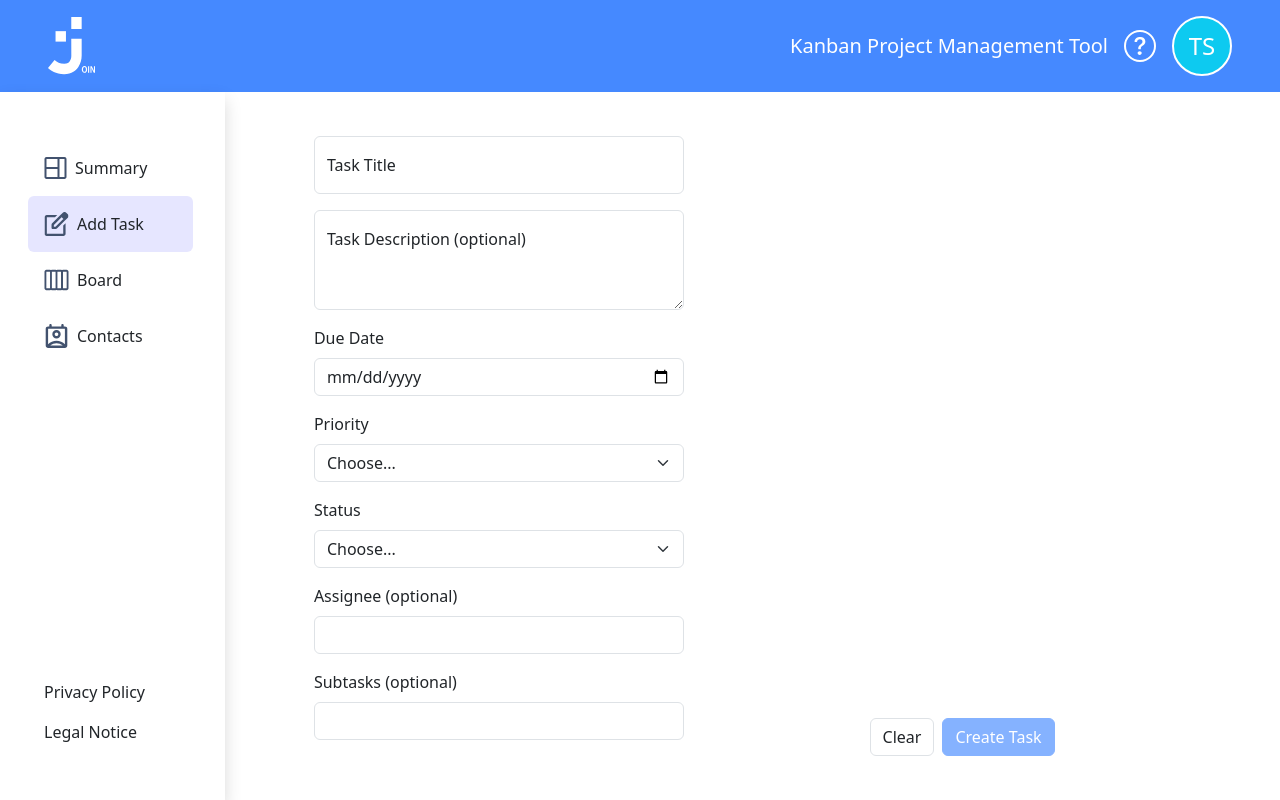
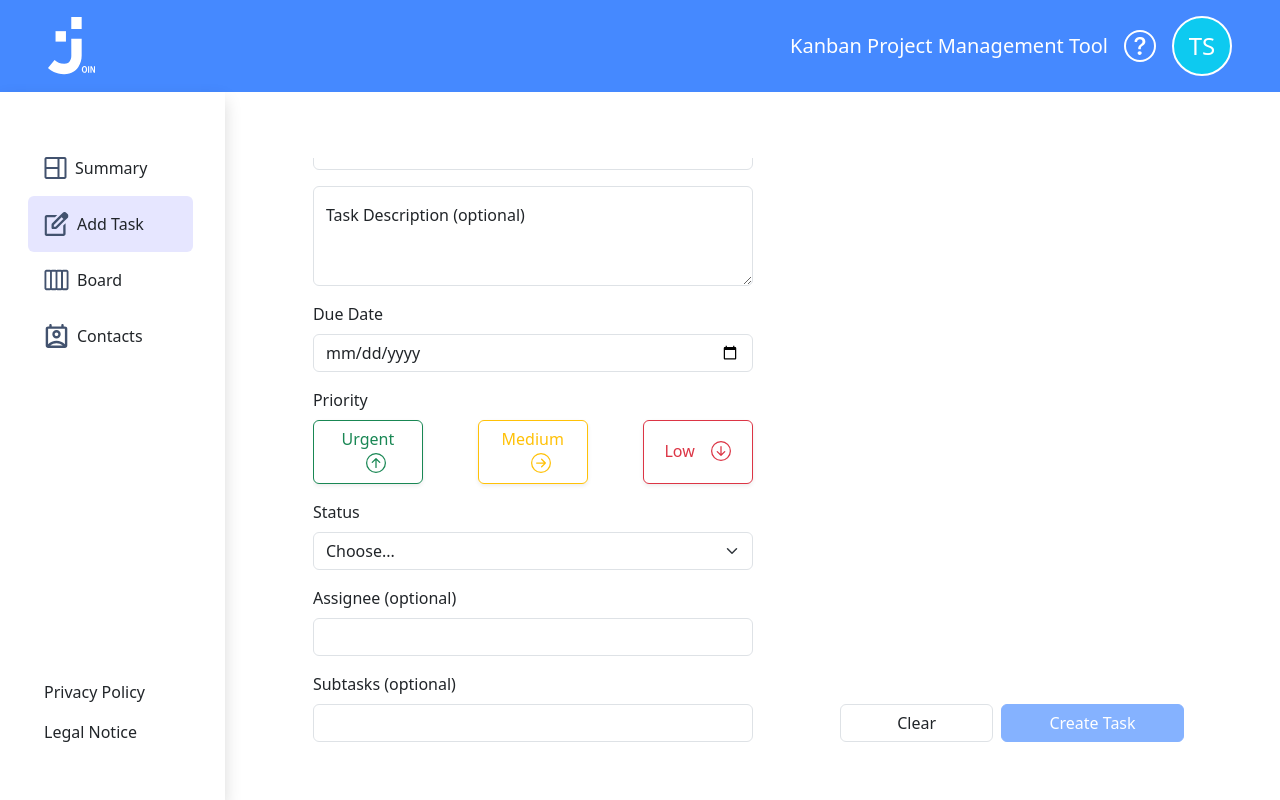
Before and after one commit to tonyS912/voinfront, a Vue app: page /add-task in a window 1280 px wide. Built offline with nearby package versions, Linux system fonts and the light colour scheme.

Commit message:
Refactor styling and add dropdown menus for helpful links and user actions

```diff
--- a/src/App.vue
+++ b/src/App.vue
@@ -14,4 +14,7 @@ import MainSidebar from './components/MainSidebar.vue'
     </div>
 </template>
 
-<style scoped></style>
+<style scoped>
+
+
+</style>
--- a/src/assets/base.scss
+++ b/src/assets/base.scss
@@ -1,3 +1,17 @@
 body {
   margin: 0;
 }
+
+form::-webkit-scrollbar {
+  width: 10px;
+}
+
+form::-webkit-scrollbar-track {
+  background: transparent;        /* color of the tracking area */
+}
+
+form::-webkit-scrollbar-thumb {
+  background-color: #a2c1fbcd;    /* color of the scroll thumb */
+  border-radius: 10px;            /* roundness of the scroll thumb */
+  border: 3px solid transparent;  /* creates padding around scroll thumb */
+}
--- /dev/null
+++ b/src/assets/icons/arrowDownIcon.vue
@@ -0,0 +1,15 @@
+<template>
+    <svg
+        xmlns="http://www.w3.org/2000/svg"
+        width="16"
+        height="16"
+        fill="currentColor"
+        class="bi bi-arrow-down-circle"
+        viewBox="0 0 16 16"
+    >
+        <path
+            fill-rule="evenodd"
+            d="M1 8a7 7 0 1 0 14 0A7 7 0 0 0 1 8m15 0A8 8 0 1 1 0 8a8 8 0 0 1 16 0M8.5 4.5a.5.5 0 0 0-1 0v5.793L5.354 8.146a.5.5 0 1 0-.708.708l3 3a.5.5 0 0 0 .708 0l3-3a.5.5 0 0 0-.708-.708L8.5 10.293z"
+        />
+    </svg>
+</template>
--- /dev/null
+++ b/src/assets/icons/arrowRightIcon.vue
@@ -0,0 +1,15 @@
+<template>
+    <svg
+        xmlns="http://www.w3.org/2000/svg"
+        width="16"
+        height="16"
+        fill="currentColor"
+        class="bi bi-arrow-right-circle"
+        viewBox="0 0 16 16"
+    >
+        <path
+            fill-rule="evenodd"
+            d="M1 8a7 7 0 1 0 14 0A7 7 0 0 0 1 8m15 0A8 8 0 1 1 0 8a8 8 0 0 1 16 0M4.5 7.5a.5.5 0 0 0 0 1h5.793l-2.147 2.146a.5.5 0 0 0 .708.708l3-3a.5.5 0 0 0 0-.708l-3-3a.5.5 0 1 0-.708.708L10.293 7.5z"
+        />
+    </svg>
+</template>
--- /dev/null
+++ b/src/assets/icons/arrowUpIcon.vue
@@ -0,0 +1,15 @@
+<template>
+    <svg
+        xmlns="http://www.w3.org/2000/svg"
+        width="16"
+        height="16"
+        fill="currentColor"
+        class="bi bi-arrow-up-circle"
+        viewBox="0 0 16 16"
+    >
+        <path
+            fill-rule="evenodd"
+            d="M1 8a7 7 0 1 0 14 0A7 7 0 0 0 1 8m15 0A8 8 0 1 1 0 8a8 8 0 0 1 16 0m-7.5 3.5a.5.5 0 0 1-1 0V5.707L5.354 7.854a.5.5 0 1 1-.708-.708l3-3a.5.5 0 0 1 .708 0l3 3a.5.5 0 0 1-.708.708L8.5 5.707z"
+        />
+    </svg>
+</template>
--- a/src/components/AddTaskView.vue
+++ b/src/components/AddTaskView.vue
@@ -1,20 +1,34 @@
 <template>
-    <div class="col-10 d-flex justify-content-center align-items-center">
-        <form @submit.prevent="addTask" class="col-10 d-flex">
-            <div class="col-5">
+    <div class="w-100 d-flex justify-content-center align-items-center">
+        <form
+            @submit.prevent="addTask"
+            class="col-11 col-lg-10 d-flex flex-column flex-md-row mt-4 overflow-y-scroll justify-content-between align-items-center align-items-md-end"
+            style="max-height: calc(100vh - 200px)"
+        >
+            <div class="col-11 col-md-6">
                 <div class="form-floating mb-3">
-                    <input type="text" class="form-control" id="floatingTitle" placeholder="Enter title ..." />
+                    <input
+                        type="text"
+                        class="form-control"
+                        id="floatingTitle"
+                        placeholder="Enter title ..."
+                    />
                     <label for="floatingTitle" class="form-label">Task Title</label>
-                    <span class="invalid-feedback"><small>Please enter a title for your task</small></span>
+                    <span class="invalid-feedback"
+                        ><small>Please enter a title for your task</small></span
+                    >
                 </div>
                 <div class="form-floating mb-3">
                     <textarea
-                    style="max-height: 200px; min-height: 100px;"
-                    class="form-control"
-                    id="taskDescription"
-                    rows="5"
-                    placeholder="Task Description (optional)"></textarea>
-                    <label for="taskDescription" class="form-label">Task Description (optional)</label>
+                        style="max-height: 200px; min-height: 100px"
+                        class="form-control"
+                        id="taskDescription"
+                        rows="5"
+                        placeholder="Task Description (optional)"
+                    ></textarea>
+                    <label for="taskDescription" class="form-label"
+                        >Task Description (optional)</label
+                    >
                 </div>
                 <div class="mb-3">
                     <label for="taskDueDate" class="form-label">Due Date</label>
@@ -22,12 +36,38 @@
                 </div>
                 <div class="mb-3">
                     <label for="taskPriority" class="form-label">Priority</label>
-                    <select class="form-select" id="taskPriority">
-                        <option selected>Choose...</option>
-                        <option value="1">High</option>
-                        <option value="2">Medium</option>
-                        <option value="3">Low</option>
-                    </select>
+                    <div class="d-flex flex-row justify-content-between">
+                        <button
+                            :class="{ active: isActive }"
+                            @click="isActive = !isActive"
+                            type="button"
+                            class="col-3 btn shadow-sm btn-outline-success"
+                        >
+                            Urgent<arrowUpIcon
+                                class="ms-3 mb-1"
+                                style="height: 20px; width: 20px"
+                            />
+                        </button>
+                        <button
+                            :class="{ active: isActive }"
+                            @click="isActive = !isActive"
+                            type="button"
+                            class="col-3 btn shadow-sm btn-outline-warning"
+                        >
+                            Medium<arrowRightIcon
+                                class="ms-3 mb-1"
+                                style="height: 20px; width: 20px"
+                            />
+                        </button>
+                        <button
+                            :class="{ active: isActive }"
+                            @click="isActive = !isActive"
+                            type="button"
+                            class="col-3 btn shadow-sm btn-outline-danger"
+                        >
+                            Low<arrowDownIcon class="ms-3 mb-1" style="height: 20px; width: 20px" />
+                        </button>
+                    </div>
                 </div>
                 <div class="mb-3">
                     <label for="taskStatus" class="form-label">Status</label>
@@ -47,11 +87,17 @@
                     <input type="text" class="form-control" id="taskTags" />
                 </div>
             </div>
-            <div class="col-5 d-flex justify-content-end align-items-end">
-                <button type="reset" class="btn btn-white border border-1 border-gray me-2">
+            <div
+                class="col-11 col-md-5 d-flex justify-content-between justify-content-md-end align-items-end me-md-2 my-3 my-md-0 mb-md-3 sticky-top"
+            >
+                <button type="reset" class="col-5 btn btn-white border border-1 border-gray me-2">
                     Clear
                 </button>
-                <button :disabled="!formIsValid" type="submit" class="btn btn-primary text-white">
+                <button
+                    :disabled="!formIsValid"
+                    type="submit"
+                    class="col-6 btn btn-primary text-white"
+                >
                     Create Task
                 </button>
             </div>
@@ -61,6 +107,12 @@
 
 <script setup>
 import { ref } from 'vue'
+
+import arrowUpIcon from '../assets/icons/arrowUpIcon.vue'
+import arrowRightIcon from '../assets/icons/arrowRightIcon.vue'
+import arrowDownIcon from '../assets/icons/arrowDownIcon.vue'
+
+let isActive = ref(false)
 
 /*
 Add Task
--- a/src/components/MainHeader.vue
+++ b/src/components/MainHeader.vue
@@ -5,18 +5,47 @@ import JoinAvatar from './JoinAvatar.vue'
 </script>
 
 <template>
-  <header class="bg-primary w-100 px-3 px-sm-5 py-3 d-flex justify-content-between align-items-center">
-    <IconJoinLogo style="background-color: #4589FF !important;" />
-    <div class="d-flex align-items-center">
-      <span class="text-white fs-5 d-none d-md-block">Kanban Project Management Tool</span>
+    <header
+        class="bg-primary w-100 px-3 px-sm-5 py-3 d-flex justify-content-between align-items-center"
+    >
+        <IconJoinLogo style="background-color: #4589ff !important" />
+        <div class="d-flex align-items-center">
+            <span class="text-white fs-5 d-none d-md-block">Kanban Project Management Tool</span>
 
-      <!-- TODO: need dropdown or modal for helpful things (drivers.js tutorial) -->
-      <IconQuestionCircle class="text-white mx-3" />
+            <!-- * Dropdown for helpful things (drivers.js tutorial and Documentation) -->
+            <div>
+                <button
+                    class="btn mx-3 d-flex p-0 rounded-circle border-0 bg-transparent"
+                    type="button"
+                    data-bs-toggle="dropdown"
+                    aria-expanded="false"
+                >
+                    <IconQuestionCircle class="text-white" />
+                </button>
+                <ul class="dropdown-menu">
+                    <li><a class="dropdown-item" href="#">Help</a></li>
+                    <li><a class="dropdown-item" href="#">Drivers.js Tutorial</a></li>
+                </ul>
+            </div>
 
-      <!-- TODO: need dropdown or modal for logout and responsive: legal Notice and Privacy Policy -->
-      <JoinAvatar />
-    </div>
-  </header>
+            <!-- * Dropdown for logout and responsive: legal Notice and Privacy Policy -->
+            <div>
+                <button
+                    class="btn d-flex p-0 rounded-circle border-0 bg-transparent"
+                    type="button"
+                    data-bs-toggle="dropdown"
+                    aria-expanded="false"
+                >
+                    <JoinAvatar />
+                </button>
+                <ul class="dropdown-menu">
+                    <li><a class="dropdown-item d-lg-none" href="#">Legal Notice</a></li>
+                    <li><a class="dropdown-item d-lg-none" href="#">Privacy Policy</a></li>
+                    <li><a class="dropdown-item" href="#">Log out</a></li>
+                </ul>
+            </div>
+        </div>
+    </header>
 </template>
 
 <style lang="scss">
--- a/src/main.js
+++ b/src/main.js
@@ -1,4 +1,5 @@
 import './assets/main.scss'
+import 'bootstrap/dist/js/bootstrap.bundle'
 import { createApp } from 'vue'
 import { createPinia } from 'pinia'
 
```
